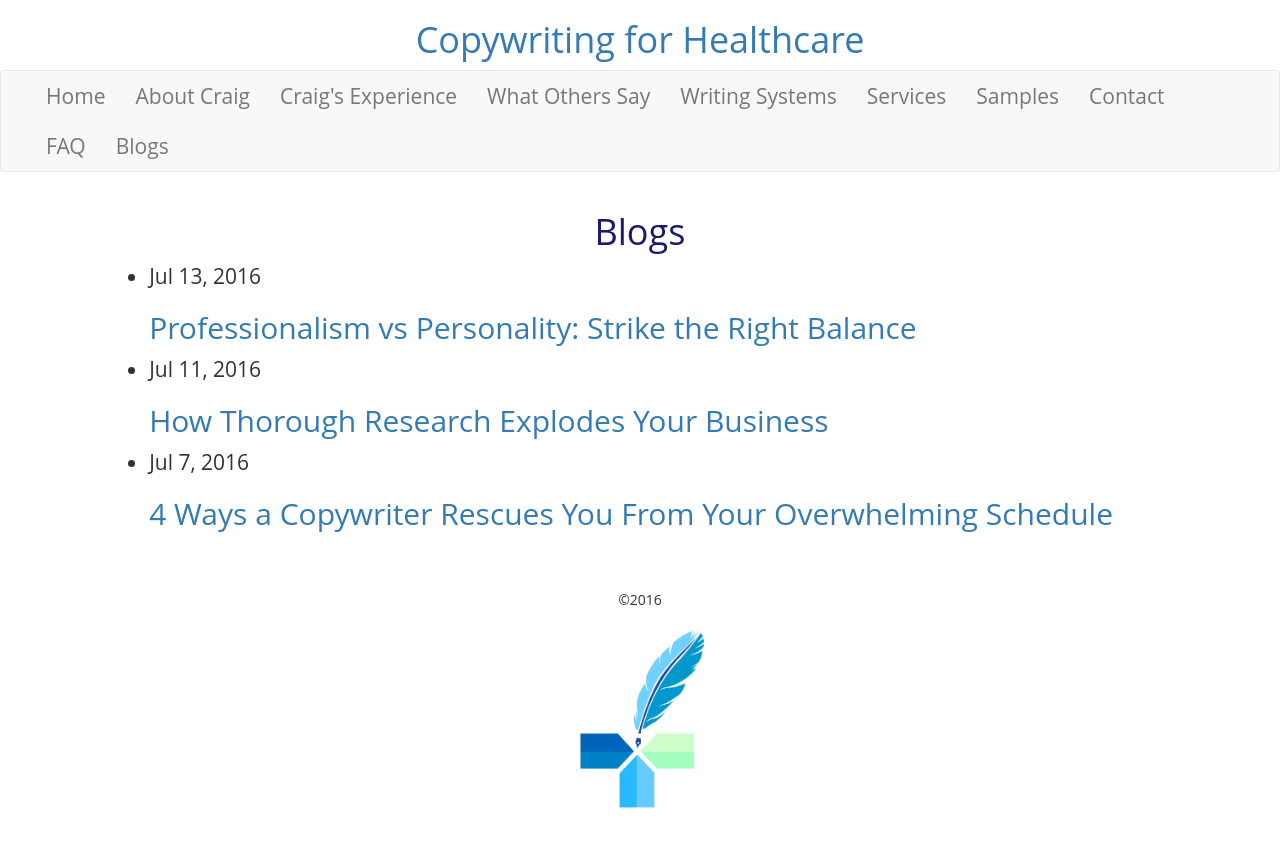
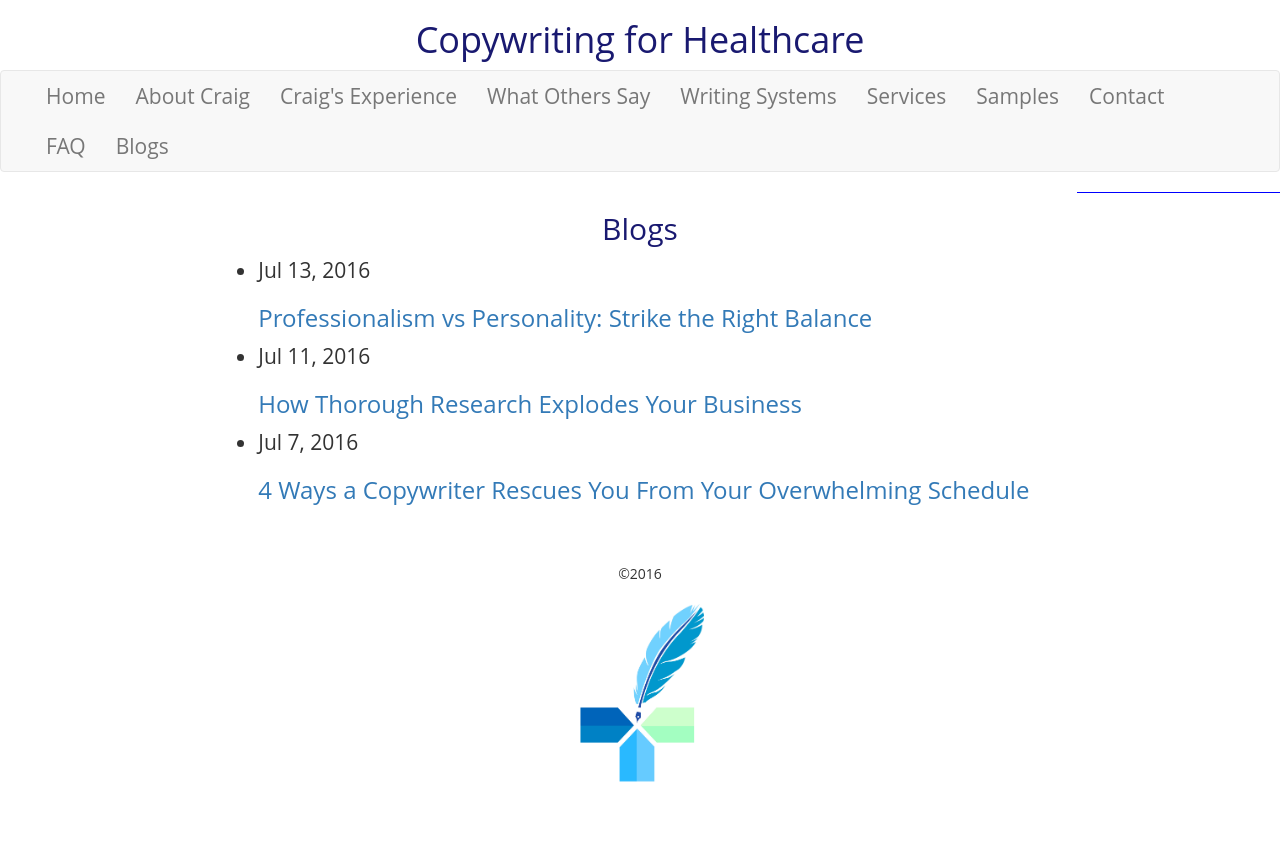
Before and after one commit to DeannaWarren/jubilant-fortnight, a Jekyll site: the page built from page-09-blog-index.md, in a window 1280 px wide. Shown: the top 847 px of the page. Built offline with Jekyll 4.4.1, drawn with Linux system fonts in a browser that asks for light colours; a script that is not in the unit is left out.

Commit message:
Edit CSS and begin work on sidebars

```diff
--- a/_layouts/default.html
+++ b/_layouts/default.html
@@ -8,13 +8,15 @@
     {% include header.html %}
 
     <div class="row">
-      <div class="col-xs-1"></div>
-      <div class="col-xs-10 page-content">
+      <div class="col-xs-1 col-lg-2 col-xs-height">
+        <div class="inside inside-full-height sidebar"></div>
+      </div>
+      <div class="col-xs-10 col-lg-8 page-content">
         <div class="wrapper">
           {{ content }}
         </div>
       </div>
-      <div class="col-xs-1"></div>
+      <div class="col-xs-1 col-lg-2 sidebar "></div>
     </div>
 
     {% include footer.html %}
@@ -22,3 +24,9 @@
   </body>
 
 </html>
+
+<!--     <div class="col-xs-12 col-sm-6 col-sm-height">
+      <div class="inside inside-full-height">
+        <div class="content"><br><br><br><br><br><br><br></div>
+      </div>
+    </div> -->
--- a/_layouts/page.html
+++ b/_layouts/page.html
@@ -4,7 +4,7 @@
 <article class="post">
 
   <header class="post-header">
-    <h1 class="post-title">{{ page.title }}</h1>
+    <h2 class="post-title">{{ page.title }}</h2>
   </header>
 
   <div class="post-content">
--- a/css/main.scss
+++ b/css/main.scss
@@ -2,10 +2,15 @@
 # Only the main Sass file needs front matter (the dashes are enough)
 ---
 
+$heading-color: midnightblue;
+$sidebar-color: red;
+
+.sidebar{
+	background-color: blue;
+}
+
 body {
   font-family: 'Open Sans', sans-serif;
-  /*font-family: "Palatino Linotype", "Book Antiqua", Palatino, serif;*/
-  /*font-family: Verdana, Geneva, sans-serif;*/
 }
 
 footer img {
@@ -18,23 +23,20 @@
 }
 
 main {
-  /*width: 80%;*/
-  /*margin: 0 auto;*/
   padding-bottom: 50px;
 }
 
-/*p {
-  text-indent: 1em;
-}*/
-
 h1 {
   text-align: center;
-  color: midnightblue;
   /*font-size: 3em;*/
+  a {
+	  color: $heading-color;
+  }
 }
 
 h2 {
-  color: midnightblue;
+  color: $heading-color;
+  text-align: center;
 }
 
 main p {
@@ -42,7 +44,7 @@
 }
 
 ol li {
-  font-size: 1.5em;
+  font-size: 1em;
 }
 
 ul li {
@@ -57,15 +59,12 @@
     height: 100px;
     width: 100%;
 }
+
 img {
   width: 100%;
   padding-bottom: 1em;
 }
-/*.post-header img {
-  width:50%;
-  margin: 0;
-  padding: 2em;
-}*/
+
 .post p {
   text-indent: 1em;
 }
--- a/main.css
+++ b/main.css
@@ -8,7 +8,6 @@
   width: 10%;
   margin: 10px;
 }
-
 table {
   margin:0 auto;
 }
--- a/page-09-blog-index.md
+++ b/page-09-blog-index.md
@@ -14,9 +14,9 @@
       <li>
         <span class="post-meta">{{ post.date | date: "%b %-d, %Y" }}</span>
 
-        <h2>
+        <h3>
           <a class="post-link" href="{{ post.url | prepend: site.baseurl }}">{{ post.title }}</a>
-        </h2>
+        </h3>
       </li>
     {% endfor %}
   </ul>
```
